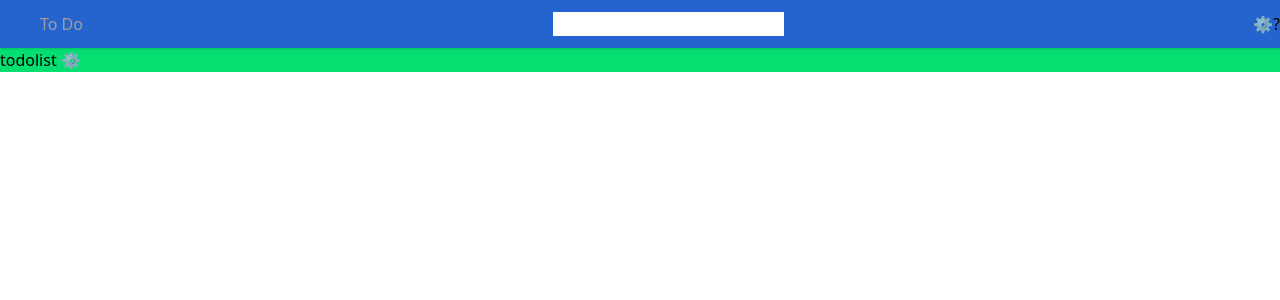
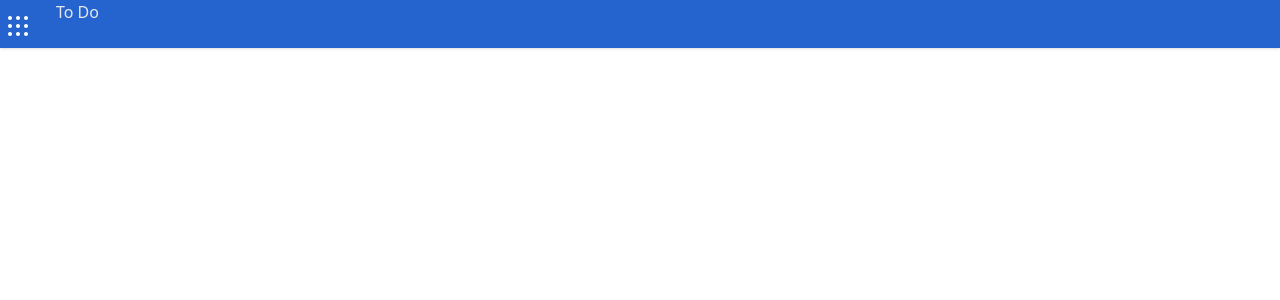
Before and after one commit to LakshikaTyagi/To-Do, a React (Vite) app: page / in a window 1280 px wide. Shown: the top 300 px of the page. Built offline with nearby package versions, Linux system fonts and the light colour scheme.

Commit message:
header component

```diff
--- a/src/App.jsx
+++ b/src/App.jsx
@@ -6,7 +6,6 @@ function App() {
   return (
     <>
     <Header/>
-    <h1 className='bg-green-400'>todolist ⚙</h1>
     </>
   )
 }
--- /dev/null
+++ b/src/Header_utilities/Icon/Icon.jsx
@@ -0,0 +1,28 @@
+import React from 'react'
+
+function Icon(props) {
+    if (props.open) {
+        return (
+            <div className='w-48 h-64 z-50'
+            >
+                <div className='bg-gray-100 rounded-3xl shadow-xl/40 p-8'>
+                    <div>
+                        <div>
+                            <button>search</button>
+                            <input type="search" name="" id="" placeholder='search' />
+                        </div>
+                    </div>
+                </div>
+
+            </div>
+        )
+    }
+    else {
+        return (
+            <>
+            </>
+        )
+    }
+}
+
+export default Icon
--- a/src/components/Header/Header.jsx
+++ b/src/components/Header/Header.jsx
@@ -1,46 +1,52 @@
 import React, { useState } from 'react'
-import { Link } from 'react-router-dom'
-import SideButton from '../SideButton/SideButton'
-import Search from '../Search/Search'
+import { Link, NavLink } from 'react-router-dom'
+import Icon from '../../Header_utilities/Icon/Icon';
+
 
 function Header() {
 
+  const [iconOpen, setIconOpen] = useState(false);
+
+
   return (
     <>
-      <header className='sticky shadow z-50 w-full top-0 ' >
-        <nav className='bg-[#2564cf]' >
+      <header className='sticky shadow z-70 w-full top-0 ' >
+        <nav className='bg-[#2564CF] outline-none' >
           <div className='flex flex-wrap mx-auto items-center h-12' >
-            <div className='w-1/32 h-full '>
-              <Link to='/' className='flex items-center flex-column'>
+            <div className='w-12 h-full ' onClick={() => setIconOpen(()=> !iconOpen)} >
+              <div className='w-8 h-full items-center m-auto relative'>
+                <div className='w-full h-4 absolute top-4 m-auto flex flex-col gap-1'>
+                  <div className='flex flex-row gap-1'>
+                    <div className='w-1 h-1 border-white bg-white rounded-full '></div>
+                    <div className='w-1 h-1 border-white bg-white rounded-full '></div>
+                    <div className='w-1 h-1 border-white bg-white rounded-full '></div>
+                  </div>
+                  <div className='flex flex-row gap-1'>
+                    <div className='w-1 h-1 border-white bg-white rounded-full '></div>
+                    <div className='w-1 h-1 border-white bg-white rounded-full '></div>
+                    <div className='w-1 h-1 border-white bg-white rounded-full '></div>
+                  </div>
+                  <div className='flex flex-row gap-1'>
+                    <div className='w-1 h-1 border-white bg-white rounded-full '></div>
+                    <div className='w-1 h-1 border-white bg-white rounded-full '></div>
+                    <div className='w-1 h-1 border-white bg-white rounded-full '></div>
+                  </div>
+                </div>
+              </div>
 
-              </Link>
             </div>
-            <div className='flex flex-row justify-between items-center w-31/32 '>
-              <Link to="/" className='text-[#A19F9D] no-underline hover:underline' >
-              To Do
-              </Link>
-              <Link to="#" className='flex justify-center items-center m-auto'>
-              <input type="search" className='bg-white margin-auto'   />
-              </Link>
-              <div>
-                <Link to="/setting" className='' >
-                {/* <img src="https://encrypted-tbn0.gstatic.com/images?q=tbn:ANd9GcS2OiL34vtU1cGNsFglsqFMNI8lwUHi7DUF5A&s" alt="" className='h-12 w-12' /> */}
-                ⚙
-                </Link>
-                <Link className=''>?
-                </Link>
-                <Link></Link>
-              </div>
-              <div>
-                <Link></Link>
-                <Link></Link>
-                <Link></Link>
+            <div className='h-full '>
+              <div className='pr-3 pl-2 h-full'>
+                <div className=' text-gray-200  h-full'>
+                  <Link to='/' className= 'pt-4 top-3 no-underline hover:underline w-fit '>To Do</Link>
+                </div>
               </div>
             </div>
-            <div></div>
           </div>
+
         </nav>
       </header>
+      <Icon open = {iconOpen} />
     </>
   )
 }
--- a/src/components/Search/Search.jsx
+++ /dev/null
@@ -1,11 +0,0 @@
-import React from 'react'
-
-function Search(input) {
-  return (
-    <div>
-
-    </div>
-  )
-}
-
-export default Search
--- a/src/components/Setting/Setting.jsx
+++ /dev/null
@@ -1,11 +0,0 @@
-import React from 'react'
-
-function Setting() {
-  return (
-    <div>
-
-    </div>
-  )
-}
-
-export default Setting
--- a/src/components/SideButton/SideButton.jsx
+++ /dev/null
@@ -1,11 +0,0 @@
-import React from 'react'
-
-function SideButton() {
-  return (
-    <div>
-
-    </div>
-  )
-}
-
-export default SideButton
```
Also changed, not shown: src/Header_utilities/Help/Help.jsx (added), src/Header_utilities/New/New.jsx (added), src/Header_utilities/Profile/Profile.jsx (added), src/Header_utilities/Settings/Settings.jsx (added).
